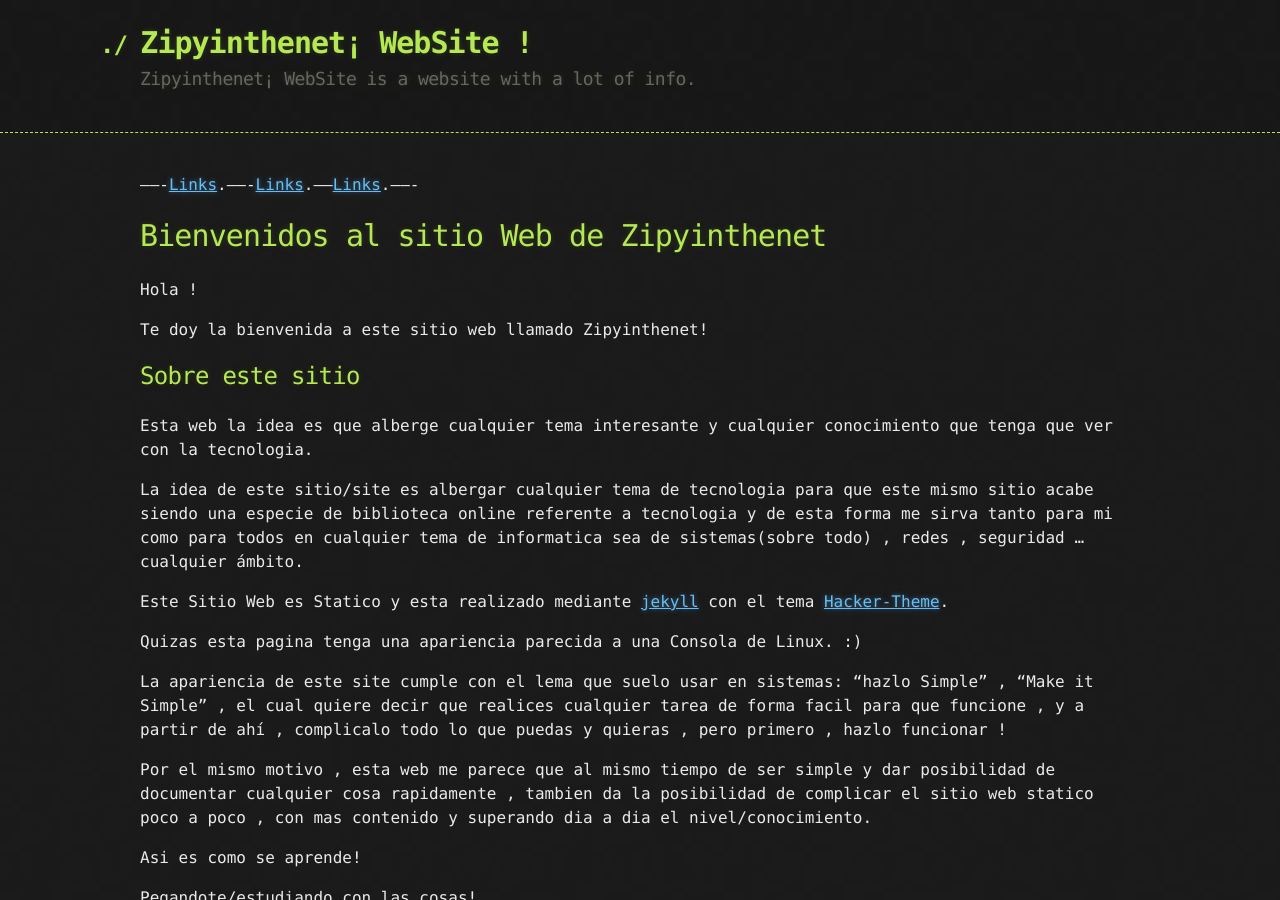
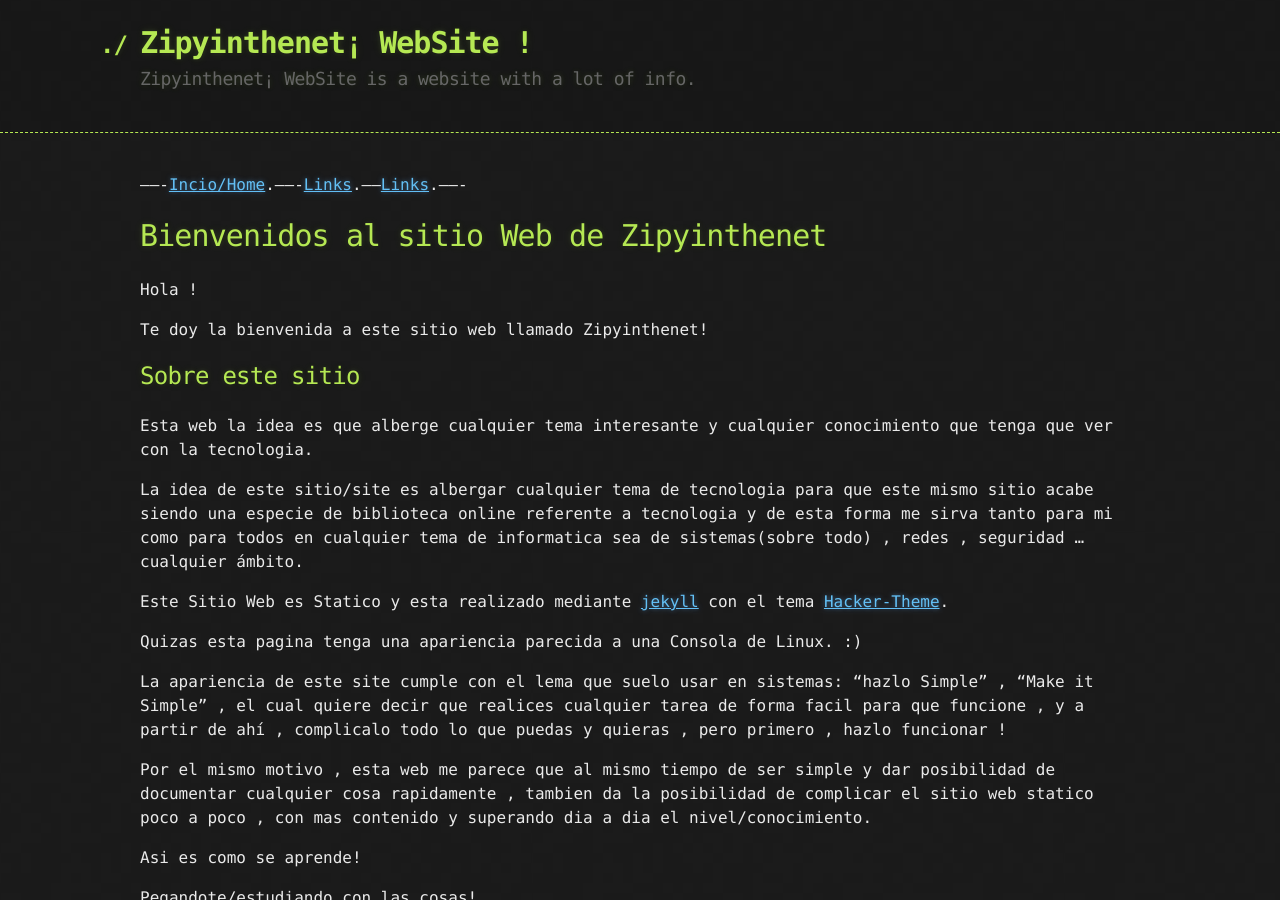
Before and after one commit to zipyinthenet/zipyinthenet.github.io, a Jekyll site: the page built from index.md, in a window 1280 px wide and 900 px high. Built offline with Jekyll 4.4.1, drawn with Linux system fonts in a browser that asks for light colours.

Commit message:
se modifica2vez menu

```diff
--- a/index.md
+++ b/index.md
@@ -1,7 +1,7 @@
 ---
 layout: default
 ---
--------[Links](./index.html).-------[Links](./links.html).------[Links](./links.html).-------
+-------[Incio/Home](./index.html).-------[Links](./links.html).------[Links](./links.html).-------
 # Bienvenidos al sitio Web de Zipyinthenet
 
 Hola !
```
